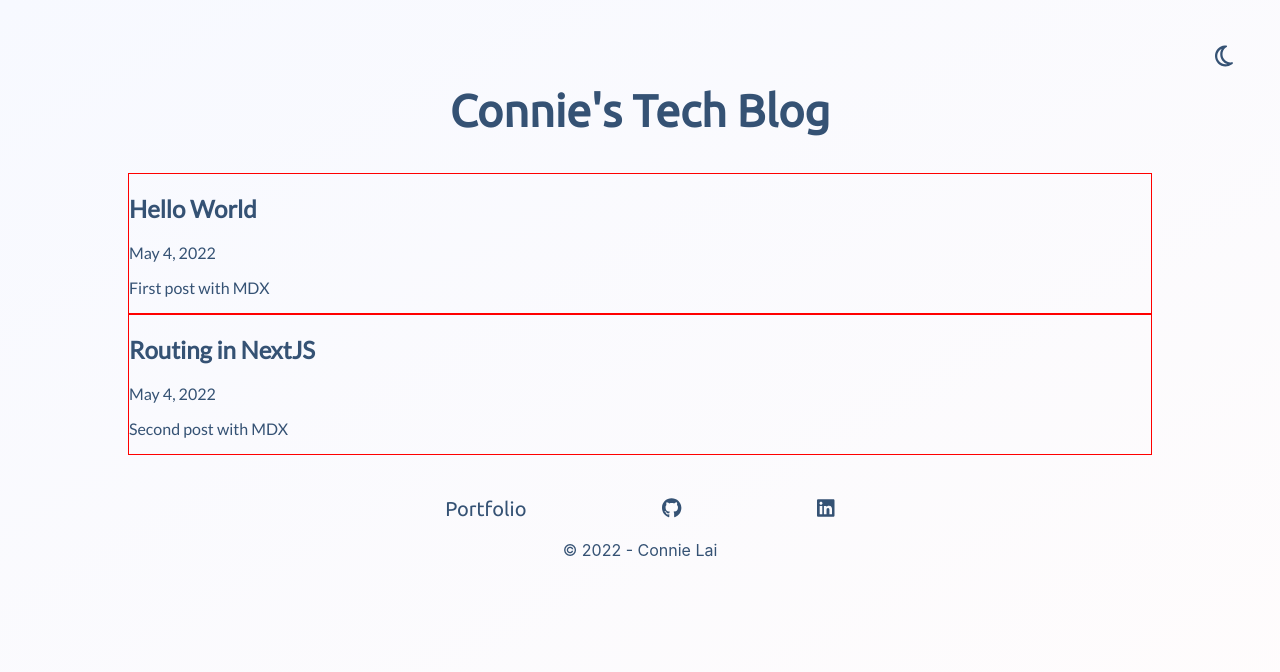
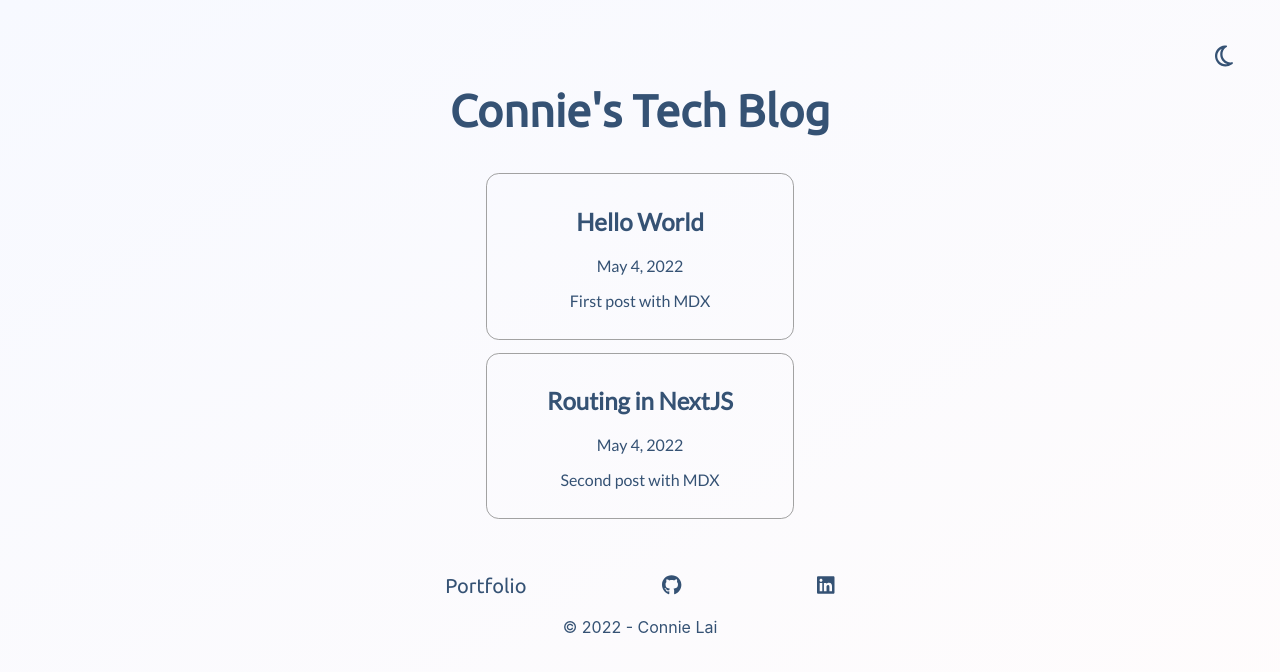
Before and after one commit to connielion/cl-nextfolio, a Next.js app: page /blog in a window 1280 px wide. Shown: the top 672 px of the page. Built offline with nearby package versions, Linux system fonts and the light colour scheme.

Commit message:
feat(app): added doc comments in files; styled /blog page

```diff
--- a/components/layout/back-button.js
+++ b/components/layout/back-button.js
@@ -5,7 +5,7 @@ const Button = styled.span`
   padding: 4px;
   font-size: Ubuntu, sans-serif;
   :hover {
-    color: #eee;
+    color: orange;
   }
 `;
 
--- a/components/layout/blog-posts.js
+++ b/components/layout/blog-posts.js
@@ -1,6 +1,7 @@
 import Link from "next/link";
 import styled from "styled-components";
 
+// This is part of the /blog page; renders list of Post components displaying: title, date, and description
 const Container = styled.div`
   width: 80vw;
   display: flex;
@@ -8,6 +9,20 @@ const Container = styled.div`
   flex-wrap: wrap;
 `;
 
+const Article = styled.div`
+  width: 30%;
+  margin: 0 auto;
+  display: flex;
+  flex-direction: column;
+  justify-content: center;
+  padding: 0.8rem;
+  border: 1px solid #a2a2a2;
+  border-radius: 0.8rem;
+  margin-bottom: 0.8rem;
+  :hover {
+    border: 1px solid #535467;
+  }
+`;
 const Posts = ({ posts }) => {
   return (
     <Container>
@@ -17,11 +32,13 @@ const Posts = ({ posts }) => {
         const { title, description, date } = frontMatter;
         return (
           <Link href={"/blog/" + file.slug} key={i} passHref>
-            <div style={{ border: "1px solid red" }}>
-              <h2>{title}</h2>
-              <p>{date}</p>
-              <p>{description}</p>
-            </div>
+            <Article>
+              <div style={{ textAlign: "center" }}>
+                <h2>{title}</h2>
+                <p>{date}</p>
+                <p>{description}</p>
+              </div>
+            </Article>
           </Link>
         );
       })}
--- a/pages/blog/[slug].js
+++ b/pages/blog/[slug].js
@@ -6,6 +6,7 @@ import { MDXRemote } from "next-mdx-remote";
 import SyntaxHighlighter from "react-syntax-highlighter";
 import BackButton from "../../components/layout/back-button";
 
+// This is the component that renders blog article content
 const components = { SyntaxHighlighter };
 
 const PostPage = ({ frontMatter: { title, description, date }, mdxSource }) => {
--- a/pages/posts/nextjs-routing.mdx
+++ b/pages/posts/nextjs-routing.mdx
@@ -6,6 +6,6 @@ thumbnail: "none"
 tags: ["mdx", "react", "nextjs"]
 ---
 
-# Very interesting...
+# Very cool...
 
-<p>Still took me some time to get used to.</p>
+<p>Still took me some time to get used to this weird syntax.</p>
```
